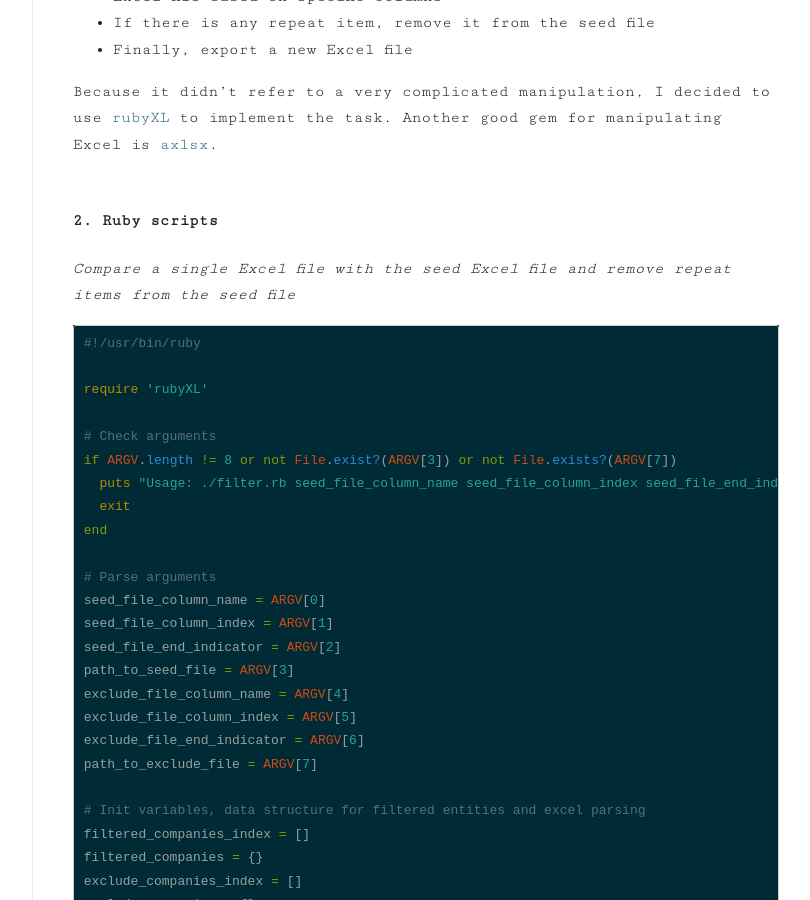
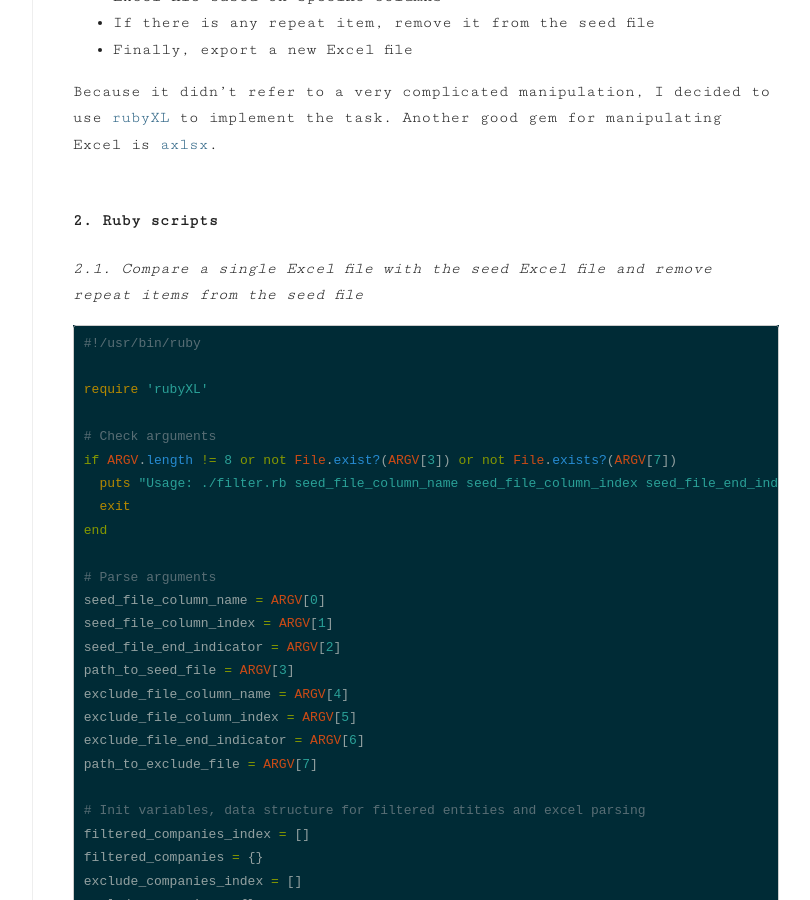
Before and after one commit to crabcanon/crabcanon.github.com, a Jekyll site: the page built from _posts/2016-02-04-manipulate-xlsx-by-ruby.md, in a window 1280 px wide and 900 px high, scrolled down 467 px. Shown: the whole window, without its empty margins (301-1111 px from the left). Built offline with Jekyll 4.4.1, drawn with Linux system fonts in a browser that asks for light colours; comment, search, counter and statistics services are not loaded; some of the changed text lies outside the part shown.

Commit message:
Update blogs

````diff
--- a/_posts/2016-02-04-manipulate-xlsx-by-ruby.md
+++ b/_posts/2016-02-04-manipulate-xlsx-by-ruby.md
@@ -19,7 +19,7 @@
 
 #### 2. Ruby scripts
 
-*Compare a single Excel file with the seed Excel file and remove repeat items from the seed file*
+*2.1. Compare a single Excel file with the seed Excel file and remove repeat items from the seed file*
 
 ```ruby
 #!/usr/bin/ruby
@@ -104,7 +104,7 @@
 ```
 
 
-*Compare multiple Excel files with the seed Excel file and remove repeat items from the seed file*
+*2.2. Compare multiple Excel files with the seed Excel file and remove repeat items from the seed file*
 
 ```ruby
 #!/usr/bin/ruby
````
